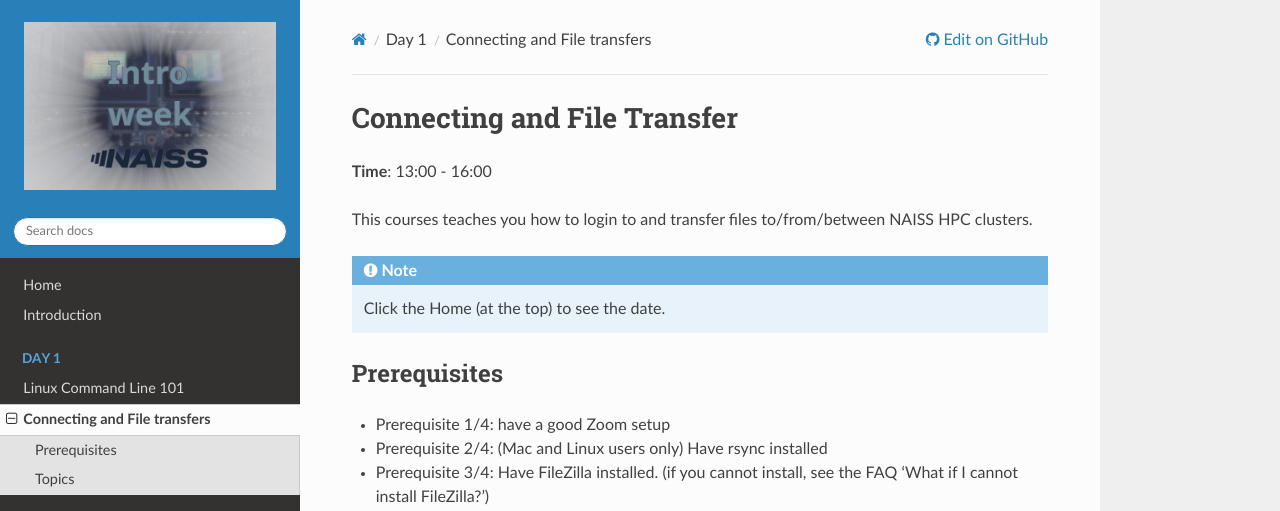
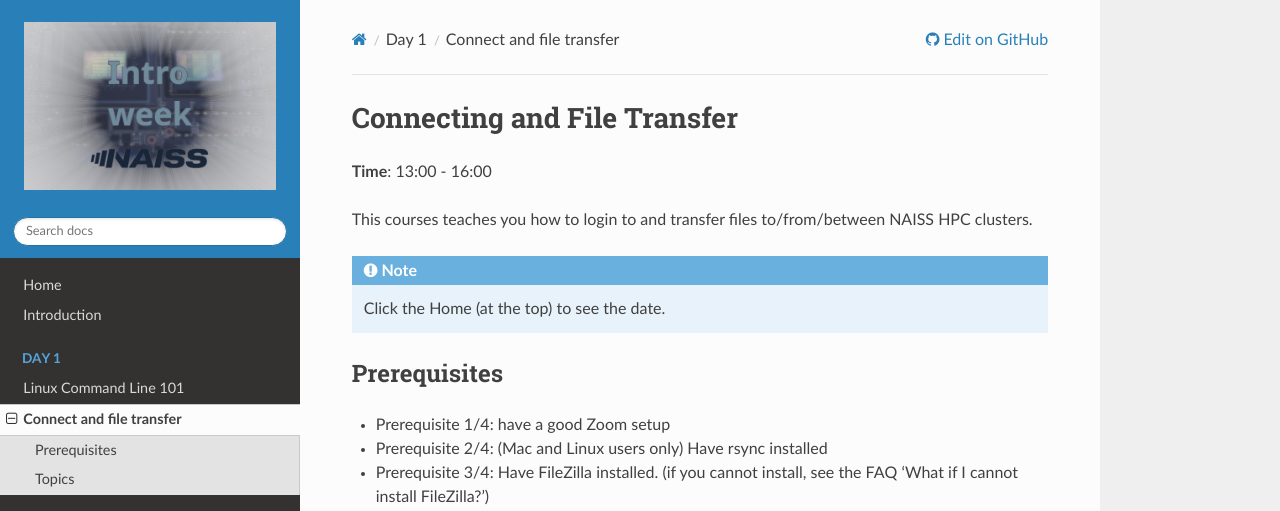
Before and after one commit to NAISS-Training/NAISS-intro-week, an MkDocs documentation site: the page built from docs/connecting.md, in a window 1280 px wide and 1059 px high. Shown: the top 511 px of the window. Built offline with MkDocs 1.6.1, drawn with Linux system fonts in a browser that asks for light colours; nearby versions of some CDN libraries.

Commit message:
Use correct title

```diff
--- a/mkdocs.yml
+++ b/mkdocs.yml
@@ -42,7 +42,7 @@ nav:
   - Introduction: intro.md
   - Day 1:
     - Linux Command Line 101: LCL101.md
-    - Connecting and File transfers: connecting.md
+    - Connect and file transfer: connecting.md
   - Day 2:
     - Selecting software modules: modules.md
     - Running jobs on clusters: slurm.md
```
